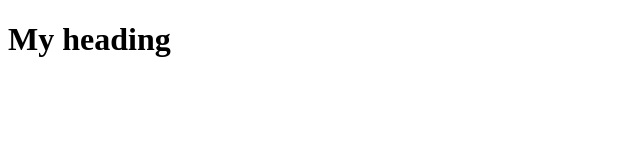
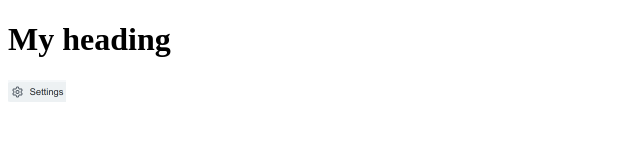
Before and after one commit to tuukka/github-pages-test, a plain HTML site: page index.html in a window 1280 px wide. Shown: the full height of the page, 0-640 px from the left. Drawn offline with Linux system fonts and the light colour scheme.

Commit message:
Update index.html

```diff
--- a/index.html
+++ b/index.html
@@ -5,5 +5,6 @@
   </head>
   <body>
     <h1>My heading</h1>
+    <img src="https://tuukka.github.io/github-pages-test/Screenshot%20from%202022-08-24%2011-00-19.png" width="58" height="22">
   </body>
 </html>
```
